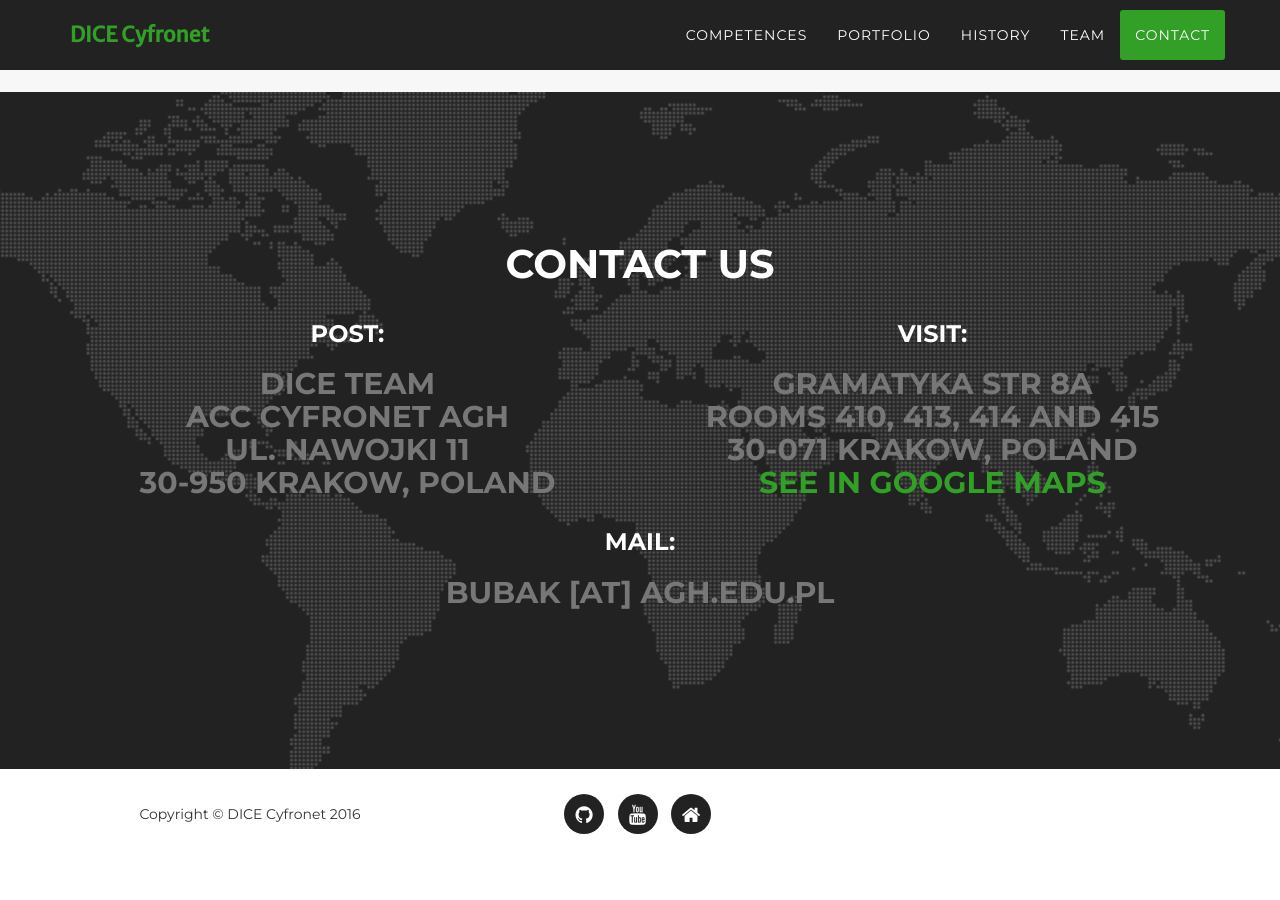
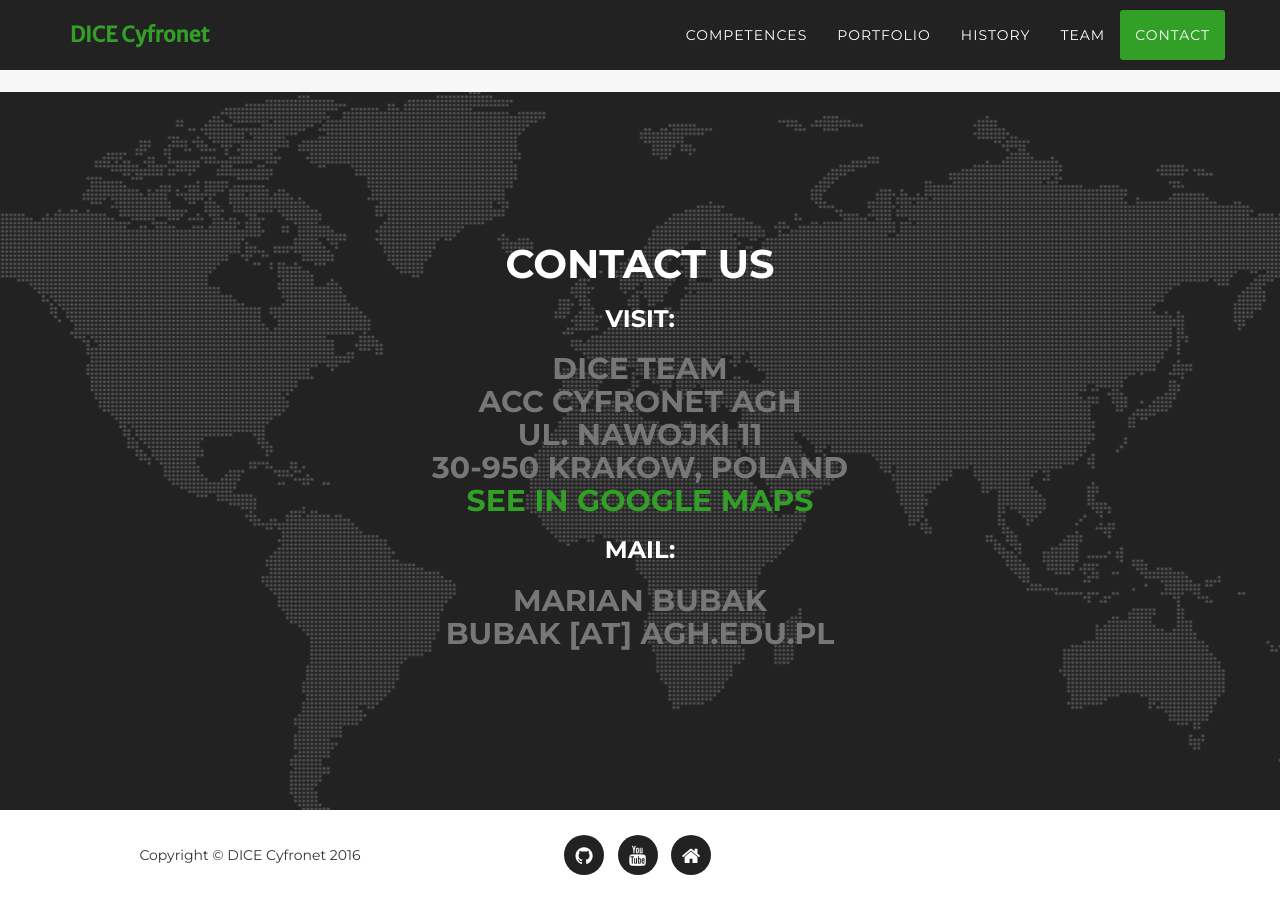
Before and after one commit to dice-cyfronet/dice-cyfronet.github.io-old, a Jekyll site: the page built from index.html, in a window 1280 px wide and 900 px high, scrolled down 11246 px. Built offline with Jekyll 4.4.1, drawn with Linux system fonts in a browser that asks for light colours; nearby versions of some CDN libraries; some web fonts are replaced; before the commit the page ends 12105 px from its top, so only the background shows below that.

```diff
--- a/_includes/contact.html
+++ b/_includes/contact.html
@@ -3,28 +3,17 @@
     <div class="row">
       <div class="col-lg-12 text-center">
         <h2 class="section-heading">Contact Us</h2>
-        <div class="row">
-          <div class="col-lg-6">
-            <h3 class="section-heading">post:</h3>
-            <h2 class="section-subheading text-muted">
-              DICE team<br/>
-              ACC Cyfronet AGH<br/>
-              ul. Nawojki 11<br/>
-              30-950 Krakow, Poland
-            </h2>
-          </div>
-          <div class="col-lg-6">
-            <h3 class="section-heading">visit:</h3>
-            <h2 class="section-subheading text-muted">
-              Gramatyka str 8a<br/>
-              rooms 410, 413, 414 and 415<br/>
-              30-071 Krakow, Poland<br/>
-              <a href="https://goo.gl/maps/SO6Nz">see in Google maps</a>
-            </h2>
-          </div>
-        </div>
+        <h3 class="section-heading">visit:</h3>
+        <h2 class="section-subheading text-muted">
+          DICE team<br/>
+          ACC Cyfronet AGH<br/>
+          ul. Nawojki 11<br/>
+          30-950 Krakow, Poland<br/>
+          <a href="https://goo.gl/maps/ZTQzNWnwC5E2">see in Google maps</a>
+        </h2>
         <h3 class="section-heading">mail:</h3>
         <h2 class="section-subheading text-muted">
+          Marian Bubak<br/>
           bubak [at] agh.edu.pl
         </h2>
       </div>
```
